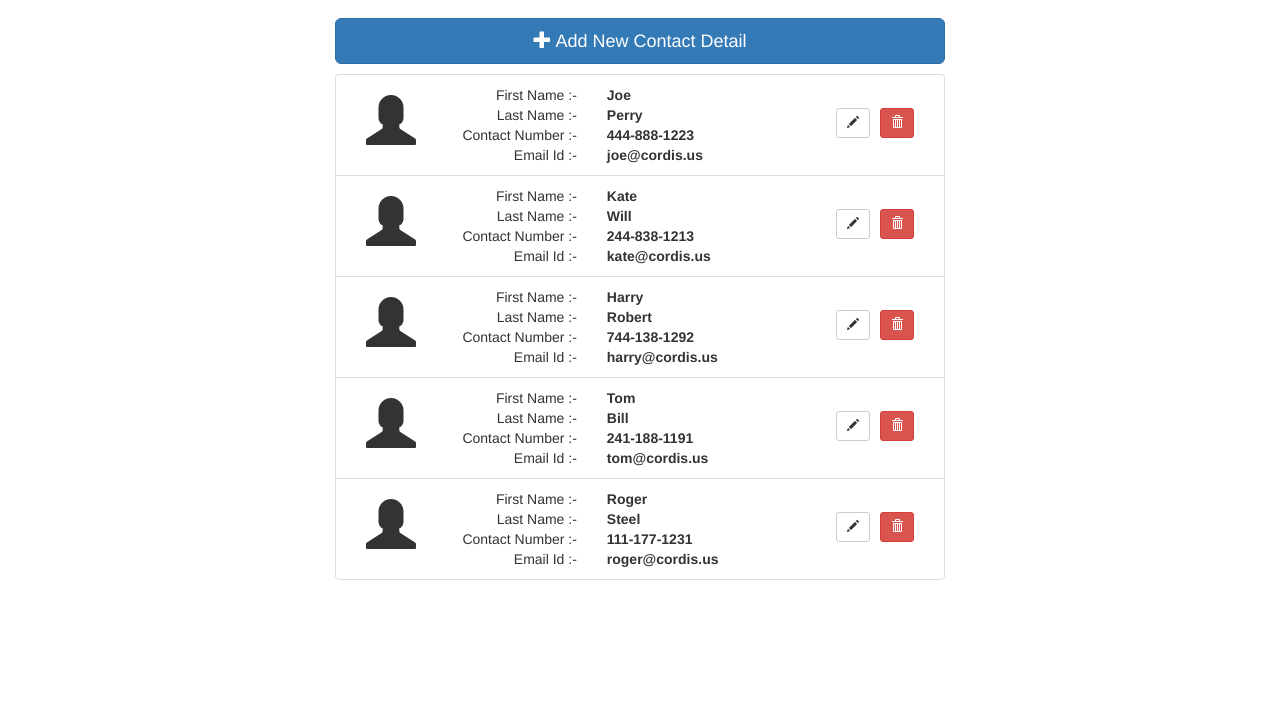
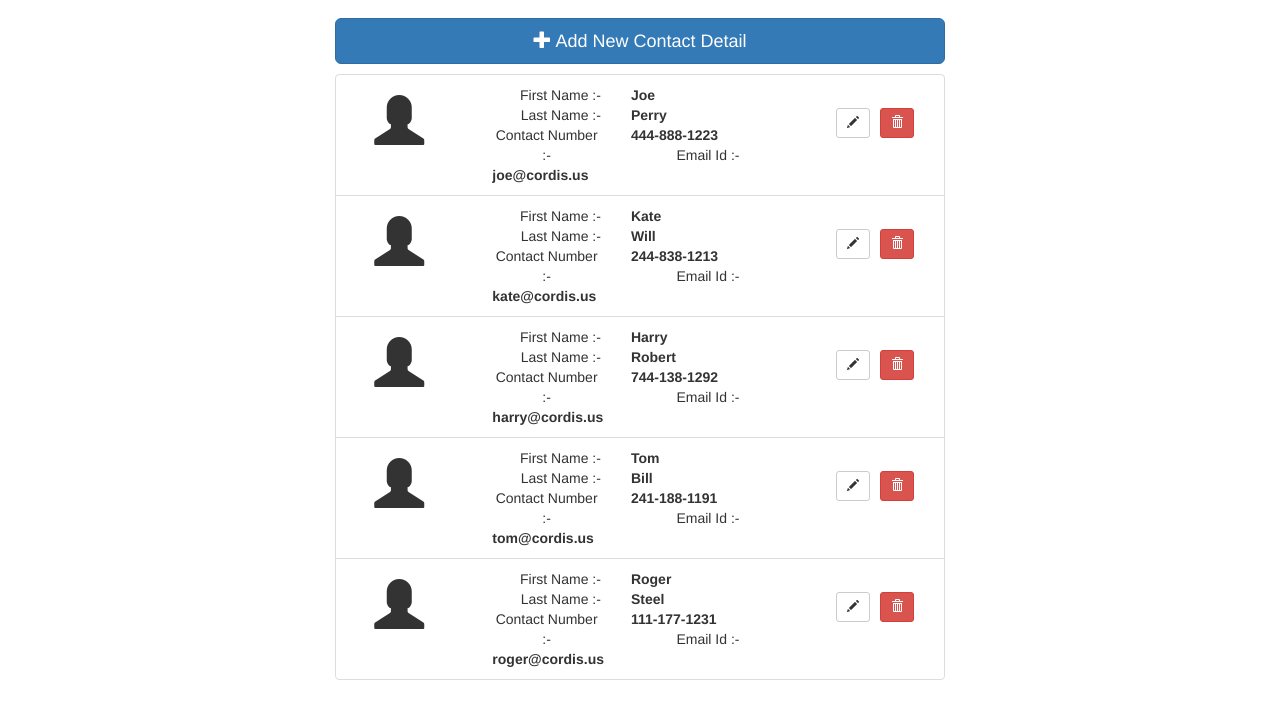
Before and after one commit to brijesh333/contactListing, a plain HTML site: page index.html in a window 1280 px wide. Shown: the part 54-772 px from the top of the page. Drawn offline with Linux system fonts and the light colour scheme.

Commit message:
View Update

```diff
--- a/views/contactItem.html
+++ b/views/contactItem.html
@@ -1,7 +1,7 @@
-<div class="col-md-1">
+<div class="col-md-2">
     <span class="glyphicon glyphicon-user userProfile"></span>
 </div>
-<div class="col-md-8">
+<div class="col-md-7">
     <div class="col-md-12">
         <div class="form-group">
             <div class="col-md-6">
```
Also changed, not shown: 1 other file.
